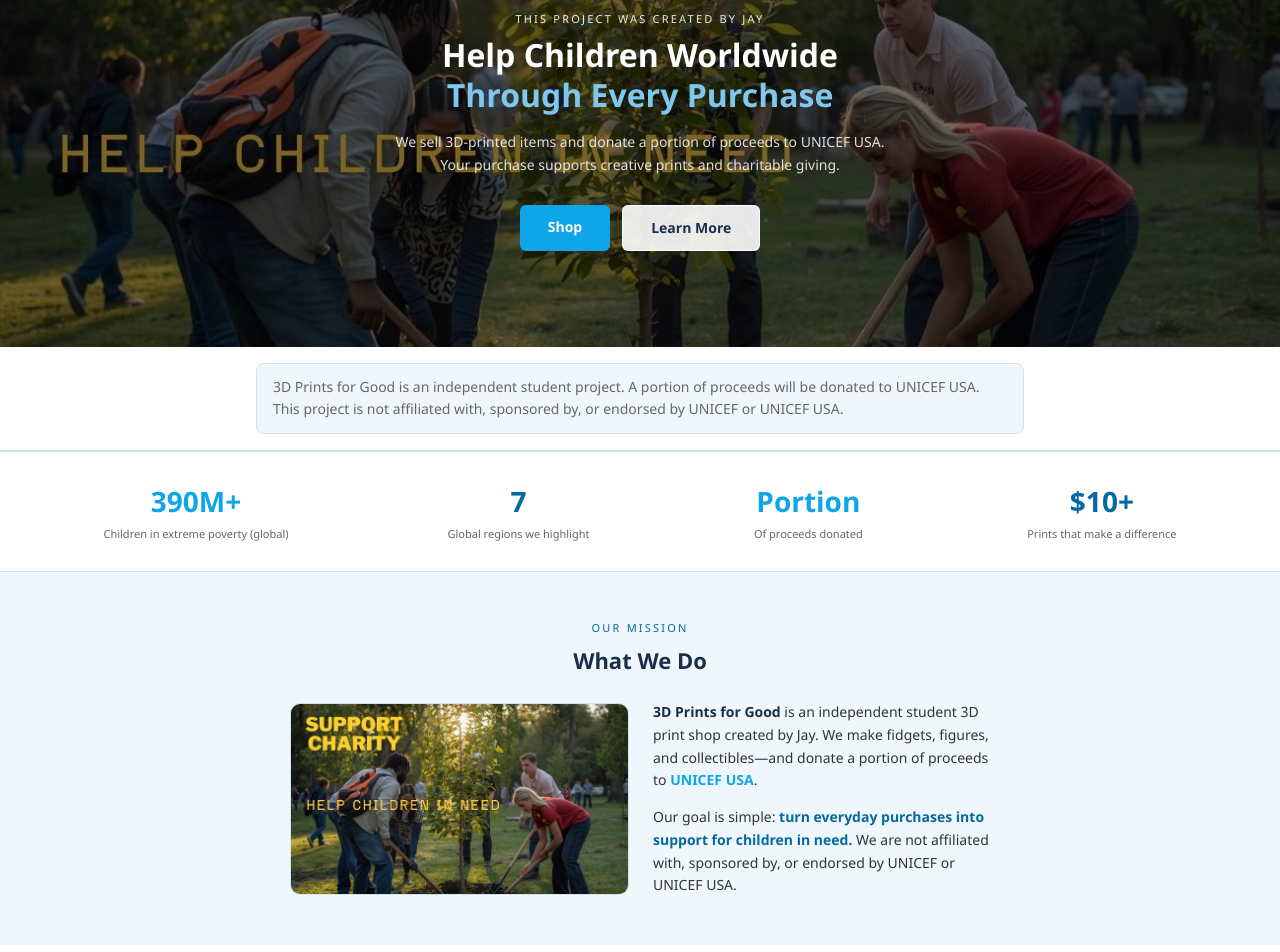
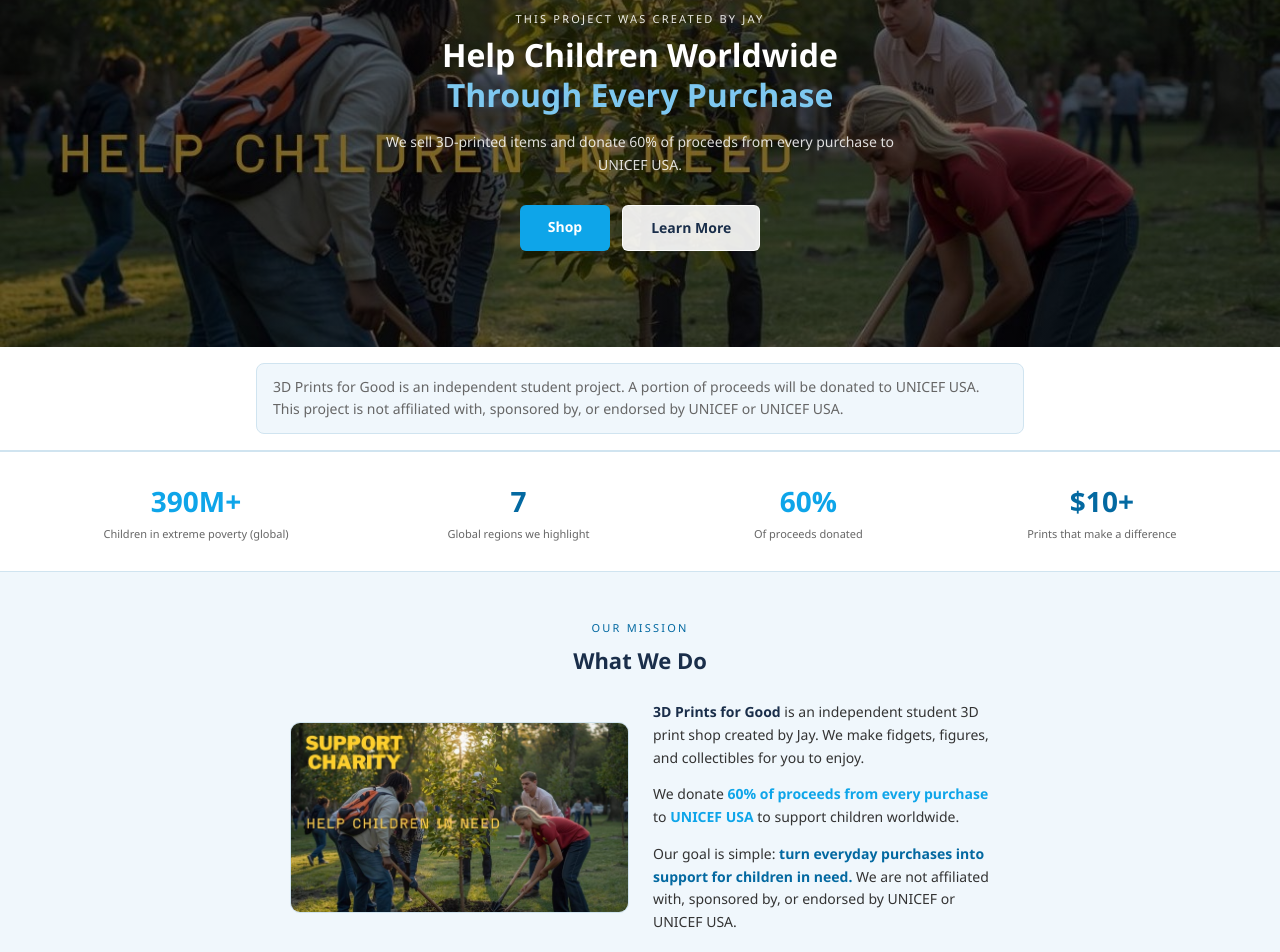
Before and after one commit to jayashwin16-ctrl/unicef-3d-print-shop, a React (Vite) app: page / in a window 1280 px wide. Shown: the part 140-1092 px from the top of the page. Built offline with nearby package versions, Linux system fonts and the light colour scheme.

Commit message:
Update donation messaging to 60% of proceeds to UNICEF USA.
Clarify What We Do on Home and align product labels, stats, and shop copy with the new pledge.

Co-authored-by: Cursor <cursoragent@cursor.com>

```diff
--- a/src/pages/About.tsx
+++ b/src/pages/About.tsx
@@ -55,8 +55,8 @@ export default function About() {
       <Section title="How the shop works" alt>
         <div className="mx-auto max-w-[700px] space-y-4 text-sm leading-relaxed text-[#333]">
           <p>
-            Every item in our shop is 3D-printed in durable PLA. A portion of each sale is donated to
-            UNICEF USA to support children&apos;s health, education, and protection.
+            Every item in our shop is 3D-printed in durable PLA. We donate 60% of proceeds from every
+            purchase to UNICEF USA to support children&apos;s health, education, and protection.
           </p>
           <p>
             You can buy online with secure checkout, pick up at school (see the form below), or
--- a/src/pages/Donate.tsx
+++ b/src/pages/Donate.tsx
@@ -86,7 +86,7 @@ export default function Donate() {
       <Section title="How this relates to our shop" alt>
         <div className="mx-auto max-w-xl space-y-4 text-sm leading-relaxed text-[#333]">
           <p>
-            When you buy from our shop, a portion of proceeds is donated to UNICEF USA. That is
+            When you buy from our shop, we donate 60% of proceeds from every purchase to UNICEF USA. That is
             separate from donating directly on unicefusa.org.
           </p>
           <p>
--- a/src/pages/Home.tsx
+++ b/src/pages/Home.tsx
@@ -33,7 +33,7 @@ export default function Home() {
             <span>Through Every Purchase</span>
           </>
         }
-        subtitle="We sell 3D-printed items and donate a portion of proceeds to UNICEF USA. Your purchase supports creative prints and charitable giving."
+        subtitle="We sell 3D-printed items and donate 60% of proceeds from every purchase to UNICEF USA."
       >
         <Link to="/shop" className="btn-primary">
           Shop
@@ -51,7 +51,7 @@ export default function Home() {
         stats={[
           { value: "390M+", label: "Children in extreme poverty (global)", tone: "green" },
           { value: "7", label: "Global regions we highlight", tone: "dark" },
-          { value: "Portion", label: "Of proceeds donated", tone: "green" },
+          { value: "60%", label: "Of proceeds donated", tone: "green" },
           { value: "$10+", label: "Prints that make a difference", tone: "dark" },
         ]}
       />
@@ -68,9 +68,14 @@ export default function Home() {
           <div className="flex-1 text-sm leading-relaxed text-[#333]">
             <p className="mb-3.5">
               <strong className="text-brand-heading">3D Prints for Good</strong> is an independent
-              student 3D print shop created by Jay. We make fidgets, figures, and collectibles—and
-              donate a portion of proceeds to{" "}
-              <span className="font-bold text-brand-blue">UNICEF USA</span>.
+              student 3D print shop created by Jay. We make fidgets, figures, and collectibles for
+              you to enjoy.
+            </p>
+            <p className="mb-3.5">
+              We donate{" "}
+              <span className="font-bold text-brand-blue">60% of proceeds from every purchase</span>{" "}
+              to <span className="font-bold text-brand-blue">UNICEF USA</span> to support children
+              worldwide.
             </p>
             <p>
               Our goal is simple:{" "}
@@ -120,7 +125,7 @@ export default function Home() {
               <ProductImage product={p} className="h-40" />
               <div className="p-4">
                 <h3 className="font-semibold text-brand-heading">{p.title}</h3>
-                <p className="mt-1 text-sm text-brand-blue-dark">{p.donationPercent}% pledged</p>
+                <p className="mt-1 text-sm text-brand-blue-dark">{p.donationPercent}% donated</p>
                 <p className="mt-2 font-medium text-brand-heading">
                   {p.currency} {p.price}
                 </p>
--- a/src/pages/ProductDetail.tsx
+++ b/src/pages/ProductDetail.tsx
@@ -113,8 +113,8 @@ export default function ProductDetail() {
             {product.currency} {product.price}
           </p>
           <p className="mt-2 text-sm text-brand-blue-dark">
-            A portion of this item&apos;s price is donated to UNICEF USA (independent student project; not
-            affiliated with or endorsed by UNICEF or UNICEF USA).
+            {product.donationPercent}% of proceeds from this item is donated to UNICEF USA (independent
+            student project; not affiliated with or endorsed by UNICEF or UNICEF USA).
           </p>
           <div className="mt-6">
             <SchoolPickupBanner />
--- a/src/pages/Shop.tsx
+++ b/src/pages/Shop.tsx
@@ -14,7 +14,7 @@ export default function Shop() {
             3D Prints That <span className="text-brand-blue">Give Back</span>
           </>
         }
-        subtitle="All items are 3D-printed in PLA. Donation percentages are pledged from each sale."
+        subtitle="All items are 3D-printed in PLA. We donate 60% of proceeds from every purchase to UNICEF USA."
       />
 
       <Section>
@@ -39,7 +39,7 @@ export default function Shop() {
                     {p.currency} {p.price}
                   </span>
                   <span className="rounded bg-[#e3f2fd] px-2 py-1 text-sm text-brand-blue-dark">
-                    {p.donationPercent}% pledged
+                    {p.donationPercent}% donated
                   </span>
                 </div>
               </div>
--- a/src/pages/Stats.tsx
+++ b/src/pages/Stats.tsx
@@ -62,8 +62,8 @@ const GLOBAL_FACTS = [
     source: "UNICEF",
   },
   {
-    number: "~50%",
-    text: "Of each sale from our shop, a portion is donated to UNICEF USA (independent student project).",
+    number: "60%",
+    text: "Of proceeds from each sale on our shop goes to UNICEF USA (independent student project).",
     source: "3D Prints for Good",
   },
 ];
@@ -130,8 +130,9 @@ export default function Stats() {
       <Section title="How our shop fits in">
         <div className="mx-auto max-w-[700px] space-y-4 text-sm leading-relaxed text-[#333]">
           <p>
-            We are not a large charity—we are an independent student 3D print shop. A portion of each
-            sale is donated to UNICEF USA to support children in regions like those described above.
+            We are not a large charity—we are an independent student 3D print shop. We donate 60% of
+            proceeds from every purchase to UNICEF USA to support children in regions like those
+            described above.
           </p>
           <p>
             Small purchases add up when many people participate. Thank you for supporting this
--- a/src/pages/WhyUnicef.tsx
+++ b/src/pages/WhyUnicef.tsx
@@ -38,7 +38,7 @@ export default function WhyUnicef() {
             education, and emergency relief—wherever children are most vulnerable.
           </p>
           <p>
-            Our shop is independent. We donate a portion of proceeds to UNICEF USA because their work
+            Our shop is independent. We donate 60% of proceeds from every purchase to UNICEF USA because their work
             helps keep children safe, healthy, and learning.
           </p>
         </InfoBlock>
@@ -76,7 +76,7 @@ export default function WhyUnicef() {
             >
               unicefusa.org
             </a>
-            —or buy a 3D print from us. A portion of each sale is donated to UNICEF USA.
+            —or buy a 3D print from us. We donate 60% of proceeds from every purchase to UNICEF USA.
           </p>
           <p>
             <Link to="/shop" className="font-bold text-brand-blue-dark underline">
```
Also changed, not shown: src/data/products.ts (+5 -5 lines).
